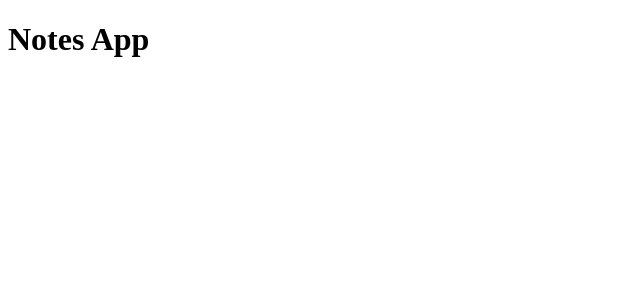
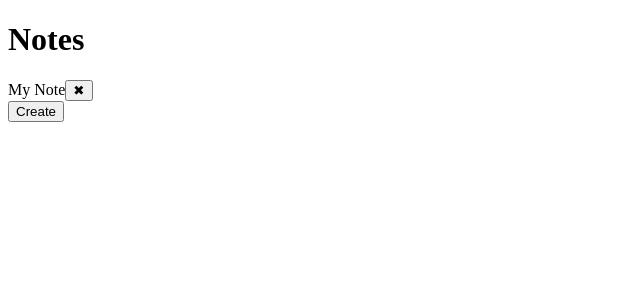
Before and after one commit to issranivansh/core-module-webd-26-27, a Next.js app: page / in a window 1280 px wide. Shown: the top 300 px of the page, without its empty margins (0-640 px from the left). Built offline with nearby package versions, Linux system fonts and the light colour scheme.

Commit message:
implemented the frontend

```diff
--- a/src/app/notes/route.js
+++ b/src/app/api/notes/route.js
@@ -3,7 +3,6 @@ import { addANote } from "@/lib/store";
 export async function GET(){
     return Response.json({ success: true, notes: getNote() })
 }
-import { getNote, addANote } from "@/lib/store";
 
 export async function POST(request) {
     const body = await request.json()
--- /dev/null
+++ b/src/app/create/page.js
@@ -0,0 +1,32 @@
+"use client"
+import { useState } from "react";
+import { useRouter } from "next/navigation";
+import { addANote } from "@/lib/store";
+
+export default function Create() {
+    const router=useRouter()
+    const [title,setTitle]=useState("")
+    const [content,setContent]=useState("")
+
+    async function save(){
+    await fetch('/api/notes', {
+        method: 'POST',
+        headers: { 'Content-Type': 'application/json' },
+        body: JSON.stringify({ title, content })
+    })
+    router.push('/')
+    }
+    function updatecontent(event){
+        setContent(event.target.value)
+    }
+    function updateTitle(event){
+        setTitle(event.target.value)
+    }
+
+    return(<div><input placeholder="Title"onChange={updateTitle}></input>
+        <br/>
+        <input placeholder="Start writing here" onChange={updatecontent}></input>
+        <button onClick={save}>Save</button>
+        </div>
+    );
+}
--- /dev/null
+++ b/src/app/edit/[id]/page.js
@@ -0,0 +1,44 @@
+"use client"
+import { useRouter } from "next/navigation"
+import { useState,useEffect } from "react"
+export default function edit({params}){
+    const router=useRouter()
+    const [title,setTitle]=useState("")
+    const[content,setContent]=useState("")
+    const [id,setId]=useState("")
+    useEffect(() => {
+        params.then(p => {
+            const { id } = p
+            setId(id)
+            fetch('/api/notes')
+                .then(res => res.json())
+                .then(data => {
+                    const note = data.notes.find(n => n.id === id)
+                    setTitle(note.title)
+                    setContent(note.content)
+                })
+        })
+    }, [])
+    async function save(){
+        await fetch(`http://localhost:3000/api/notes/${id}`, {
+            method: 'PUT',
+            headers: { 'Content-Type': 'application/json' },
+            body: JSON.stringify({ title, content })
+        })
+        router.push('/')
+    }
+    function updatecontent(event){
+        setContent(event.target.value)
+    }
+    function updateTitle(event){
+        setTitle(event.target.value)
+    }
+    return(
+        <div>
+            <input value={title} onChange={updateTitle}></input><br/>
+            <input value={content} onChange={updatecontent}></input><br/>
+            <button onClick={save}> Save</button>
+        </div>
+    )
+
+}
--- a/src/app/layout.js
+++ b/src/app/layout.js
@@ -12,8 +12,8 @@ const geistMono = Geist_Mono({
 });
 
 export const metadata = {
-  title: "Create Next App",
-  description: "Generated by create next app",
+  title: "Notes",
+  description: "",
 };
 
 export default function RootLayout({ children }) {
--- a/src/app/page.js
+++ b/src/app/page.js
@@ -1,7 +1,32 @@
+"use client"
+import { useEffect, useState } from "react"
+import { useRouter } from "next/navigation"
+
 export default function Home() {
-  return (
-    <div>
-      <h1>Notes App</h1>
-    </div>
-  )
+    const router = useRouter()
+    const [notes, setNotes] = useState([])
+
+    useEffect(() => {
+        fetch('/api/notes')
+            .then(res => res.json())
+            .then(data => setNotes(data.notes || []))
+    }, [])
+    async function handleDelete(id){
+    await fetch(`/api/notes/${id}`, { method: 'DELETE' })
+    const res = await fetch('/api/notes')
+    const data = await res.json()
+    setNotes(data.notes || [])
 }
+    return (
+        <div>
+            <h1>Notes</h1>
+            {notes.map((note) => (
+                <div key={note.id}>
+                    <label onClick={()=>router.push(`/edit/${note.id}`)}>{note.title}</label>
+                    <button onClick={()=>handleDelete(note.id)}>✖</button>
+                </div>
+            ))}
+            <button onClick={() => router.push('/create')}>Create</button>
+        </div>
+    )
+}
```
Also changed, not shown: src/app/api/notes/[id]/route.js (renamed from src/app/notes/[id]/route.js).
